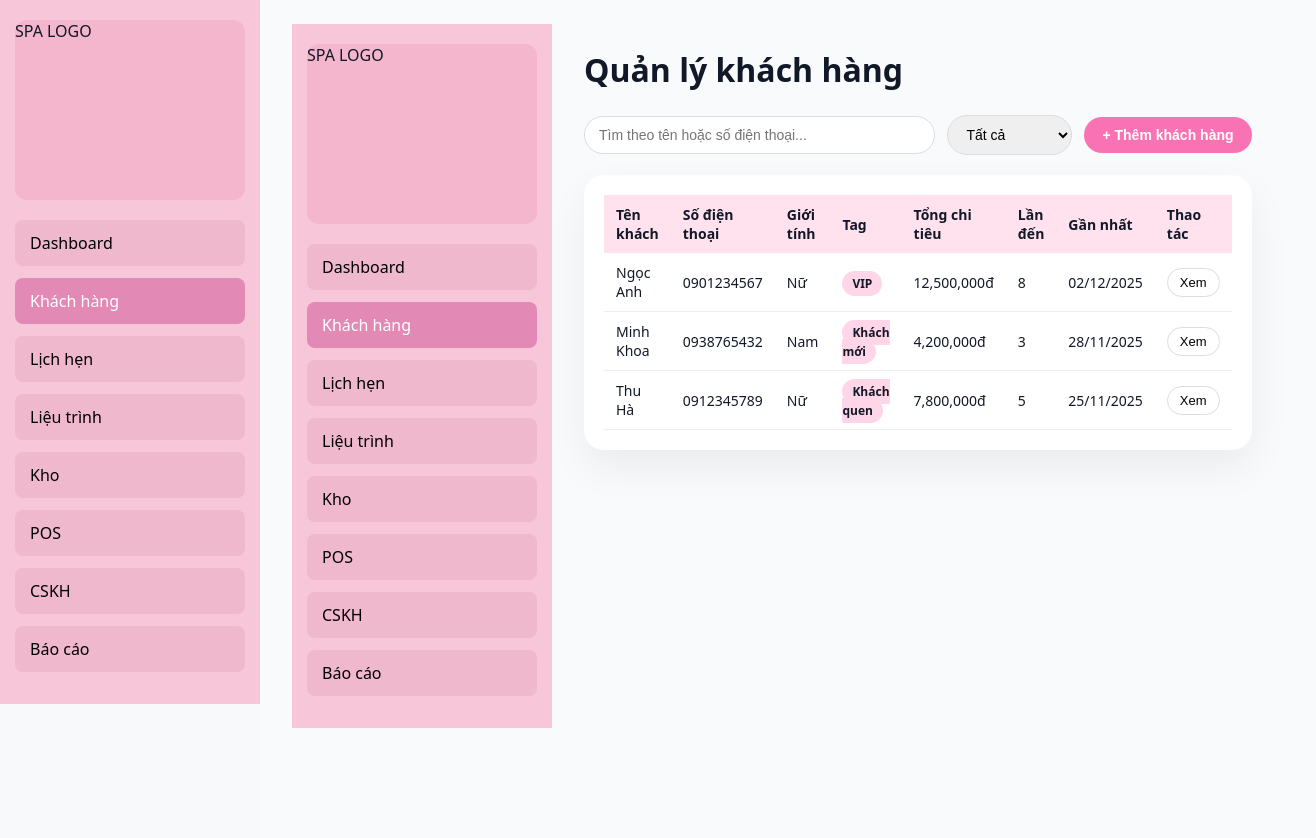
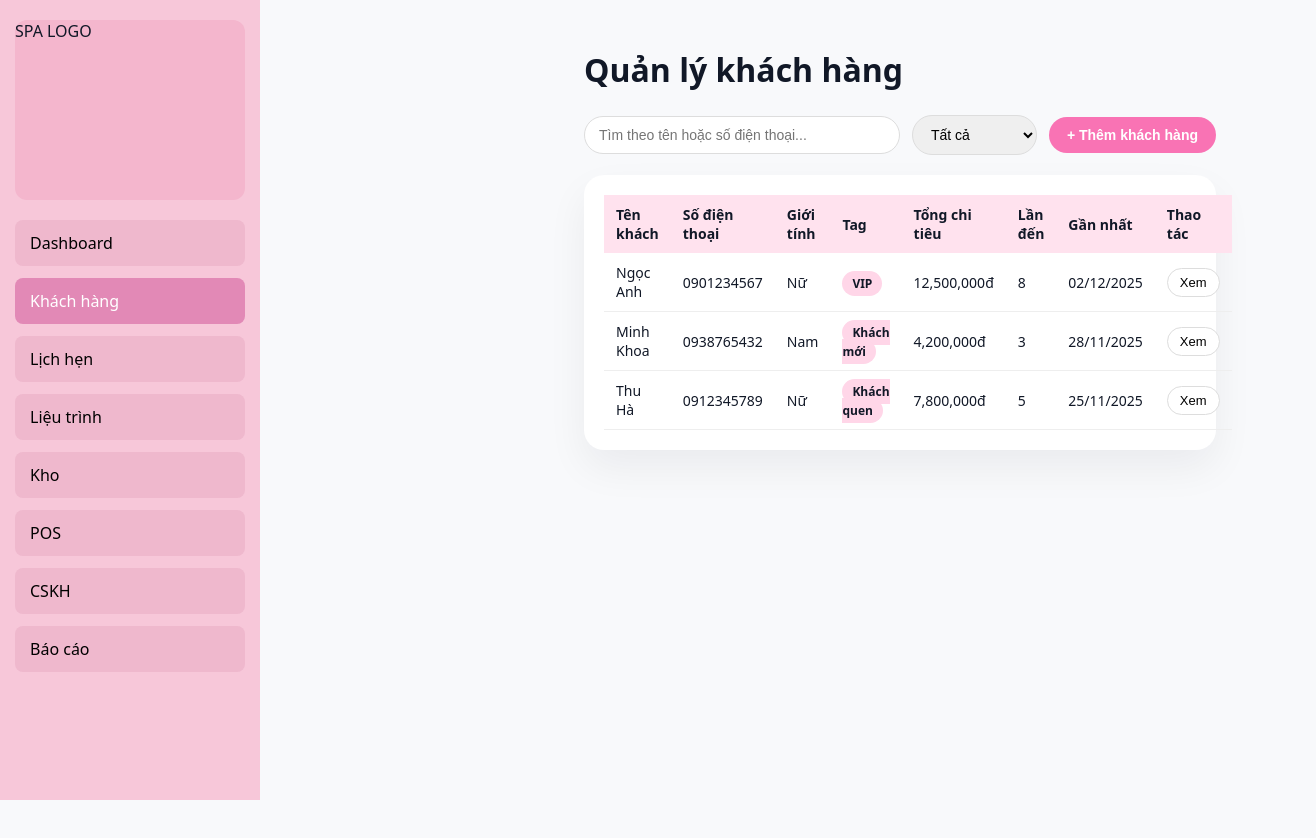
Before and after one commit to conlele0201/erp-spa, a Next.js app: page /khach-hang in a window 1280 px wide. Shown: the top 838 px of the page, 1316 px wide, since content can reach past the window. Built offline with nearby package versions, Linux system fonts and the light colour scheme.

Commit message:
Update sidebar.css

```diff
--- a/styles/sidebar.css
+++ b/styles/sidebar.css
@@ -1,25 +1,38 @@
-/* styles/sidebar.css */
+/* ======================
+   LAYOUT CHUNG
+   ====================== */
 
-/* Layout tổng: sidebar + nội dung */
+/* Wrapper tổng cho toàn bộ app */
 .app-layout {
-  display: flex;
   min-height: 100vh;
 }
 
-/* Sidebar bên trái */
+/* Sidebar chính bên trái */
 .sidebar {
   width: 260px;
+  min-height: 100vh;
   background: #f7c7d9;
   padding: 20px 15px;
-  flex-shrink: 0;
-
-  /* Giữ sidebar luôn trên cùng khi scroll, không bị lệch */
-  position: sticky;
+  position: fixed;
   top: 0;
-  align-self: flex-start;
+  left: 0;
 }
 
-/* Logo */
+/* Nội dung chính – đẩy sang phải đúng bằng width sidebar */
+.main-content {
+  margin-left: 260px;
+  padding: 24px 32px;
+}
+
+/* Ẩn mọi sidebar nào nằm BÊN TRONG nội dung (sidebar cũ của page) */
+.main-content .sidebar {
+  display: none;
+}
+
+/* ======================
+   LOGO
+   ====================== */
+
 .sidebar .logo {
   width: 100%;
   height: 180px;
@@ -28,7 +41,10 @@
   margin-bottom: 20px;
 }
 
-/* Danh sách menu */
+/* ======================
+   MENU
+   ====================== */
+
 .sidebar ul {
   list-style: none;
   padding: 0;
@@ -39,7 +55,7 @@
   margin-bottom: 12px;
 }
 
-/* Link menu */
+/* Link menu mặc định */
 .sidebar ul li a {
   display: block;
   padding: 12px 15px;
@@ -61,11 +77,3 @@
   background: #e289b6;
   color: #fff;
 }
-
-/* Nội dung bên phải */
-.main-content {
-  flex: 1;
-  padding: 24px 32px;
-  background: #f9fafb;
-  box-sizing: border-box;
-}
```
